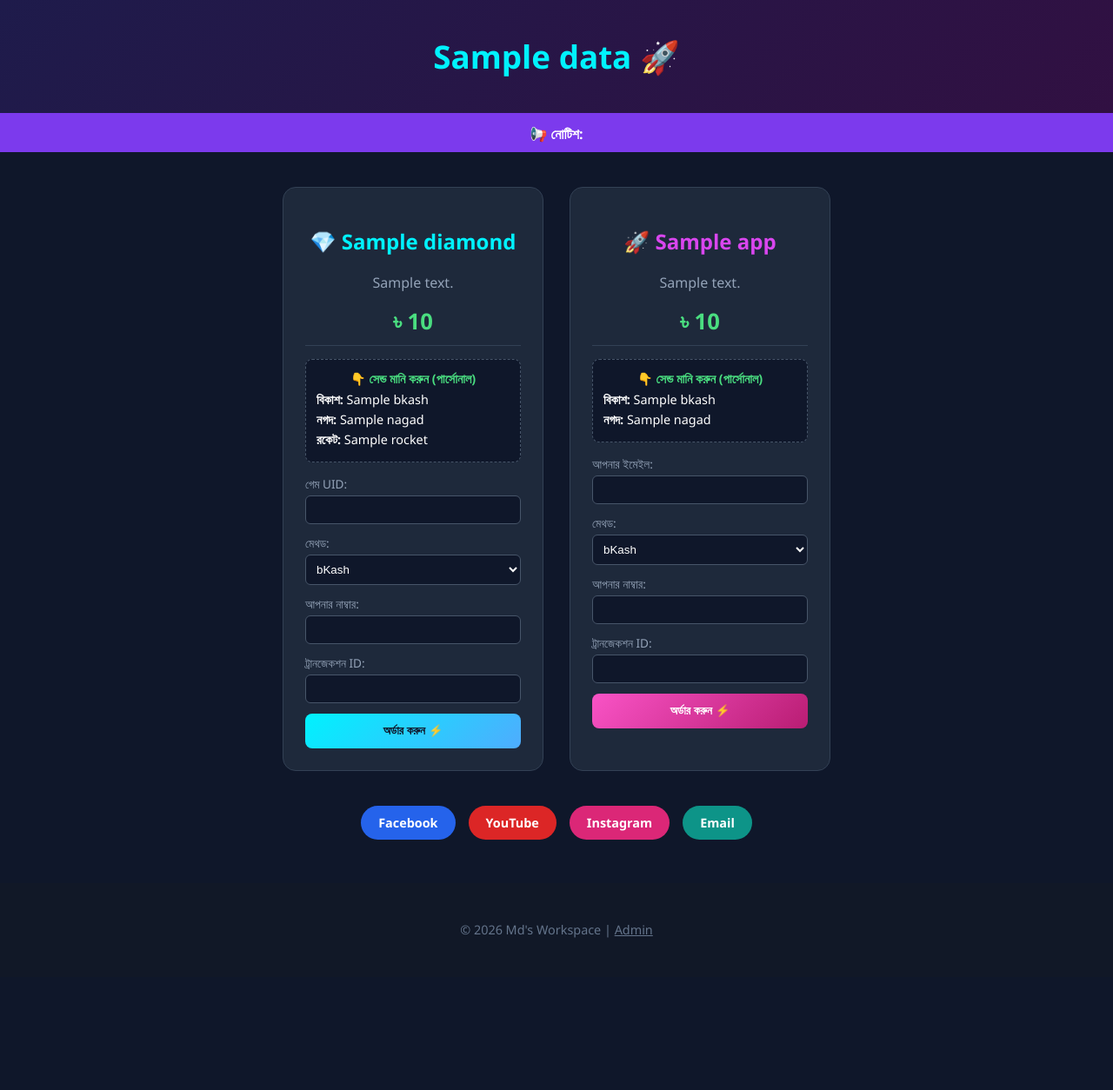
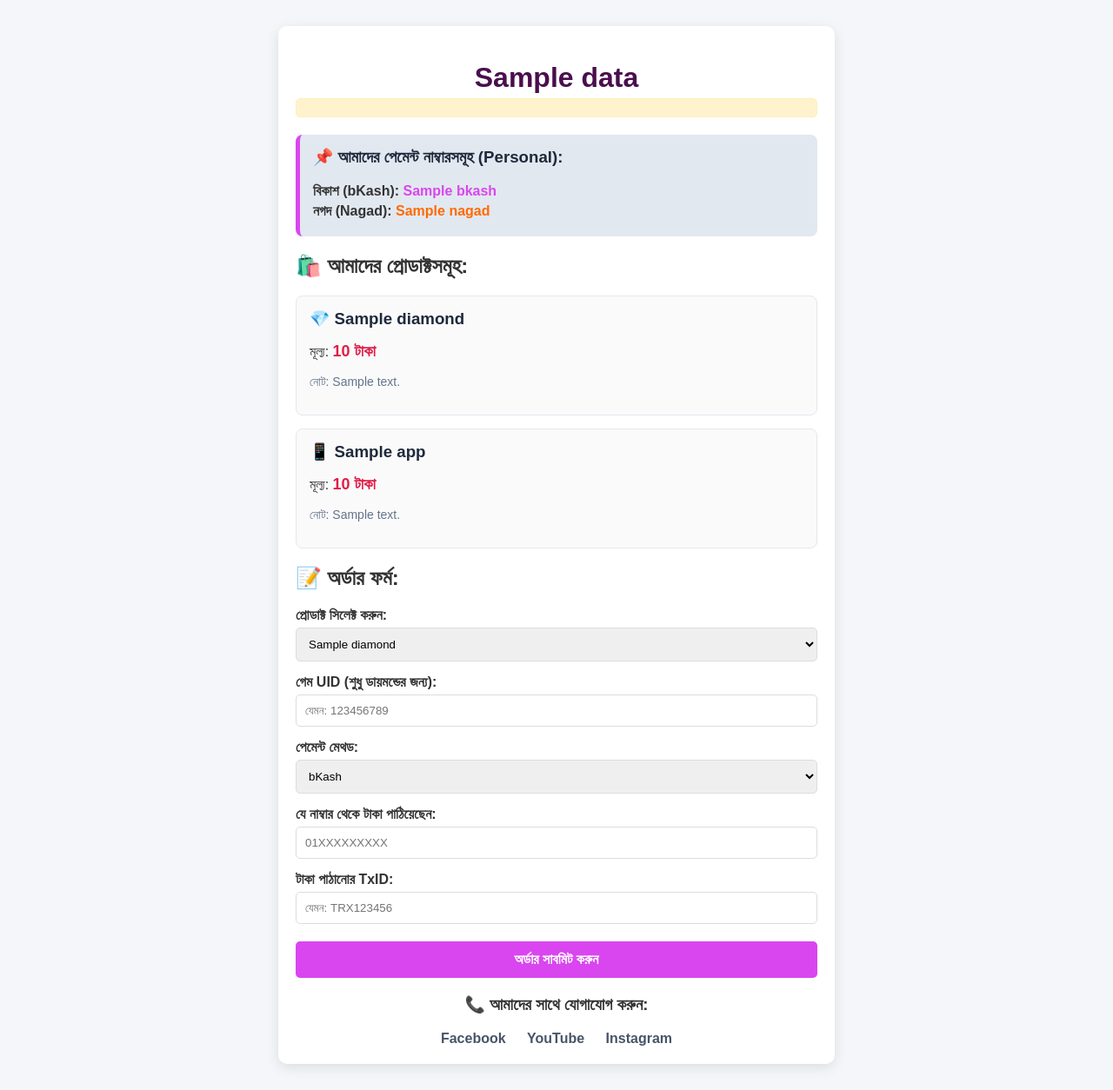
Before and after one commit to nirobahemedboss/mywebsite, a Flask app: template templates/index.html in a window 1280 px wide. Shown: the whole page at 87% size. Before the commit the page ends 1079 px from the top, so only its background shows below. Run offline with Flask 3, Linux system fonts and the light colour scheme; the template is opened without the code that fills it: most values are stand-ins (such as "Sample title", 1, 10 or a date in 2020).

Commit message:
Update index.html

```diff
--- a/templates/index.html
+++ b/templates/index.html
@@ -1,79 +1,83 @@
 <!DOCTYPE html>
-<html lang="en">
+<html lang="bn">
 <head>
     <meta charset="UTF-8">
     <meta name="viewport" content="width=device-width, initial-scale=1.0">
     <title>{{ data.title }}</title>
     <style>
-        body { font-family: 'Segoe UI', sans-serif; background-color: #0f172a; color: #ffffff; margin: 0; padding: 0; text-align: center; }
-        header { background: linear-gradient(135deg, #1e1b4b, #311042); padding: 40px 20px; border-bottom: 3px solid #7c3aed; }
-        header h1 { margin: 0; font-size: 2.3rem; color: #00f2fe; }
-        .notice-bar { background: #7c3aed; color: white; padding: 10px; font-weight: bold; }
-        .container { max-width: 1000px; margin: 40px auto; padding: 0 20px; display: flex; flex-wrap: wrap; justify-content: center; gap: 30px; }
-        .card { background-color: #1e293b; border-radius: 15px; padding: 25px; width: 300px; border: 1px solid #334155; text-align: left; box-sizing: border-box; }
-        .price { font-size: 1.6rem; font-weight: bold; margin: 10px 0; color: #4ade80; text-align: center; border-bottom: 1px solid #334155; padding-bottom: 10px; }
-        .payment-info { background: #0f172a; padding: 12px; border-radius: 8px; margin: 15px 0; font-size: 0.9rem; border: 1px dashed #475569; }
-        .form-group { margin-bottom: 12px; }
-        label { display: block; font-size: 0.85rem; color: #94a3b8; margin-bottom: 4px; }
-        input, select { width: 100%; padding: 8px; border-radius: 6px; border: 1px solid #475569; background: #0f172a; color: white; box-sizing: border-box; }
-        .btn { display: block; width: 100%; background: linear-gradient(135deg, #00f2fe, #4facfe); color: #0f172a; padding: 12px; border: none; border-radius: 8px; font-weight: bold; cursor: pointer; text-align: center; text-decoration: none; }
-        .btn-premium { background: linear-gradient(135deg, #f953c6, #b91d73); color: white; }
-        .social-links { margin-top: 30px; display: flex; justify-content: center; gap: 15px; flex-wrap: wrap; }
-        .social-btn { padding: 10px 20px; border-radius: 20px; color: white; text-decoration: none; font-weight: bold; font-size: 0.9rem; }
-        .fb { background: #2563eb; } .yt { background: #dc2626; } .insta { background: #db2777; } .mail { background: #0d9488; }
-        footer { margin-top: 50px; padding: 30px; background: #111827; color: #64748b; font-size: 0.9rem; }
+        body { font-family: 'Arial', sans-serif; background-color: #f4f6f9; margin: 0; padding: 0; color: #333; }
+        .container { max-width: 600px; margin: 30px auto; background: #fff; padding: 20px; border-radius: 10px; box-shadow: 0 4px 15px rgba(0,0,0,0.1); }
+        h1 { text-align: center; color: #4a0e4e; margin-bottom: 5px; }
+        .notice { background: #fff3cd; color: #856404; padding: 10px; border-radius: 5px; text-align: center; font-weight: bold; margin-bottom: 20px; border: 1px solid #ffeeba; }
+        .payment-info { background: #e2e8f0; padding: 15px; border-radius: 8px; margin-bottom: 20px; border-left: 5px solid #d946ef; }
+        .payment-info p { margin: 5px 0; font-size: 16px; }
+        .product-card { border: 1px solid #e2e8f0; padding: 15px; border-radius: 8px; margin-bottom: 15px; background: #fafafa; }
+        .product-card h3 { margin: 0 0 10px 0; color: #1e293b; }
+        .price { color: #e11d48; font-weight: bold; font-size: 18px; }
+        .btn { display: block; width: 100%; background: #d946ef; color: white; border: none; padding: 12px; border-radius: 5px; font-weight: bold; font-size: 16px; cursor: pointer; transition: background 0.3s; text-align: center; text-decoration: none; box-sizing: border-box; }
+        .btn:hover { background: #c026d3; }
+        .social-links { text-align: center; margin-top: 20px; }
+        .social-links a { margin: 0 10px; color: #475569; font-weight: bold; text-decoration: none; }
+        .social-links a:hover { color: #d946ef; }
     </style>
 </head>
 <body>
-    <header><h1>{{ data.title }} 🚀</h1></header>
-    <div class="notice-bar">📢 নোটিশ: {{ data.notice }}</div>
-    <div class="container">
-        <!-- ডায়মন্ড -->
-        <div class="card">
-            <h2 style="color: #00f2fe; text-align: center;">💎 {{ data.products.diamond.name }}</h2>
-            <p style="text-align: center; color: #94a3b8;">{{ data.products.diamond.note }}</p>
-            <div class="price">৳ {{ data.products.diamond.price }}</div>
-            <div class="payment-info">
-                <p style="color: #4ade80; font-weight: bold; text-align: center; margin: 0 0 5px 0;">👇 সেন্ড মানি করুন (পার্সোনাল)</p>
-                <p style="margin:4px 0;"><b>বিকাশ:</b> {{ data.bkash }}</p>
-                <p style="margin:4px 0;"><b>নগদ:</b> {{ data.nagad }}</p>
-                <p style="margin:4px 0;"><b>রকেট:</b> {{ data.rocket }}</p>
-            </div>
-            <form action="/order" method="POST">
-                <input type="hidden" name="product_name" value="{{ data.products.diamond.name }}">
-                <div class="form-group"><label>গেম UID:</label><input type="text" name="game_uid" required></div>
-                <div class="form-group"><label>মেথড:</label><select name="payment_method"><option value="bKash">bKash</option><option value="Nagad">Nagad</option></select></div>
-                <div class="form-group"><label>আপনার নাম্বার:</label><input type="text" name="sender_number" required></div>
-                <div class="form-group"><label>ট্রানজেকশন ID:</label><input type="text" name="txid" required></div>
-                <button type="submit" class="btn">অর্ডার করুন ⚡</button>
-            </form>
-        </div>
-        <!-- অ্যাপ -->
-        <div class="card">
-            <h2 style="color: #d946ef; text-align: center;">🚀 {{ data.products.apps.name }}</h2>
-            <p style="text-align: center; color: #94a3b8;">{{ data.products.apps.note }}</p>
-            <div class="price">৳ {{ data.products.apps.price }}</div>
-            <div class="payment-info">
-                <p style="color: #4ade80; font-weight: bold; text-align: center; margin: 0 0 5px 0;">👇 সেন্ড মানি করুন (পার্সোনাল)</p>
-                <p style="margin:4px 0;"><b>বিকাশ:</b> {{ data.bkash }}</p>
-                <p style="margin:4px 0;"><b>নগদ:</b> {{ data.nagad }}</p>
-            </div>
-            <form action="/order" method="POST">
-                <input type="hidden" name="product_name" value="{{ data.products.apps.name }}">
-                <div class="form-group"><label>আপনার ইমেইল:</label><input type="email" name="game_uid" required></div>
-                <div class="form-group"><label>মেথড:</label><select name="payment_method"><option value="bKash">bKash</option><option value="Nagad">Nagad</option></select></div>
-                <div class="form-group"><label>আপনার নাম্বার:</label><input type="text" name="sender_number" required></div>
-                <div class="form-group"><label>ট্রানজেকশন ID:</label><input type="text" name="txid" required></div>
-                <button type="submit" class="btn btn-premium">অর্ডার করুন ⚡</button>
-            </form>
-        </div>
+
+<div class="container">
+    <h1>{{ data.title }}</h1>
+    <div class="notice">{{ data.notice }}</div>
+
+    <div class="payment-info">
+        <h3 style="margin-top: 0; color: #1e293b;">📌 আমাদের পেমেন্ট নাম্বারসমূহ (Personal):</h3>
+        <p><strong>বিকাশ (bKash):</strong> <span style="color: #d946ef; font-weight: bold;">{{ data.bkash }}</span></p>
+        <p><strong>নগদ (Nagad):</strong> <span style="color: #ff6a00; font-weight: bold;">{{ data.nagad }}</span></p>
     </div>
+
+    <h2>🛍️ আমাদের প্রোডাক্টসমূহ:</h2>
+    <div class="product-card">
+        <h3>💎 {{ data.products.diamond.name }}</h3>
+        <p>মূল্য: <span class="price">{{ data.products.diamond.price }} টাকা</span></p>
+        <p style="color: #64748b; font-size: 14px;">নোট: {{ data.products.diamond.note }}</p>
+    </div>
+    <div class="product-card">
+        <h3>📱 {{ data.products.apps.name }}</h3>
+        <p>মূল্য: <span class="price">{{ data.products.apps.price }} টাকা</span></p>
+        <p style="color: #64748b; font-size: 14px;">নোট: {{ data.products.apps.note }}</p>
+    </div>
+
+    <h2>📝 অর্ডার ফর্ম:</h2>
+    <form action="/order" method="post">
+        <label style="font-weight: bold; display: block; margin-bottom: 5px;">প্রোডাক্ট সিলেক্ট করুন:</label>
+        <select name="product_name" required style="width: 100%; padding: 10px; margin-bottom: 15px; border-radius: 5px; border: 1px solid #ddd;">
+            <option value="{{ data.products.diamond.name }}">{{ data.products.diamond.name }}</option>
+            <option value="{{ data.products.apps.name }}">{{ data.products.apps.name }}</option>
+        </select>
+
+        <label style="font-weight: bold; display: block; margin-bottom: 5px;">গেম UID (শুধু ডায়মন্ডের জন্য):</label>
+        <input type="text" name="game_uid" placeholder="যেমন: 123456789" style="width: 100%; padding: 10px; margin-bottom: 15px; border-radius: 5px; border: 1px solid #ddd; box-sizing: border-box;">
+
+        <label style="font-weight: bold; display: block; margin-bottom: 5px;">পেমেন্ট মেথড:</label>
+        <select name="payment_method" required style="width: 100%; padding: 10px; margin-bottom: 15px; border-radius: 5px; border: 1px solid #ddd;">
+            <option value="bKash">bKash</option>
+            <option value="Nagad">Nagad</option>
+        </select>
+
+        <label style="font-weight: bold; display: block; margin-bottom: 5px;">যে নাম্বার থেকে টাকা পাঠিয়েছেন:</label>
+        <input type="text" name="sender_number" placeholder="01XXXXXXXXX" required style="width: 100%; padding: 10px; margin-bottom: 15px; border-radius: 5px; border: 1px solid #ddd; box-sizing: border-box;">
+
+        <label style="font-weight: bold; display: block; margin-bottom: 5px;">টাকা পাঠানোর TxID:</label>
+        <input type="text" name="txid" placeholder="যেমন: TRX123456" required style="width: 100%; padding: 10px; margin-bottom: 20px; border-radius: 5px; border: 1px solid #ddd; box-sizing: border-box;">
+
+        <button type="submit" class="btn">অর্ডার সাবমিট করুন</button>
+    </form>
+
     <div class="social-links">
-        <a href="{{ data.fb_link }}" target="_blank" class="social-btn fb">Facebook</a>
-        <a href="{{ data.yt_link }}" target="_blank" class="social-btn yt">YouTube</a>
-        <a href="{{ data.telegram_link }}" target="_blank" class="social-btn insta">Instagram</a>
-        <a href="mailto:tgxnahidgamer0@gmail.com" class="social-btn mail">Email</a>
+        <h3>📞 আমাদের সাথে যোগাযোগ করুন:</h3>
+        <a href="{{ data.fb_link }}" target="_blank">Facebook</a>
+        <a href="{{ data.yt_link }}" target="_blank">YouTube</a>
+        <a href="{{ data.telegram_link }}" target="_blank">Instagram</a>
     </div>
-    <footer><p>&copy; 2026 Md's Workspace | <a href="/admin" style="color:#64748b;">Admin</a></p></footer>
+</div>
+
 </body>
 </html>
```
